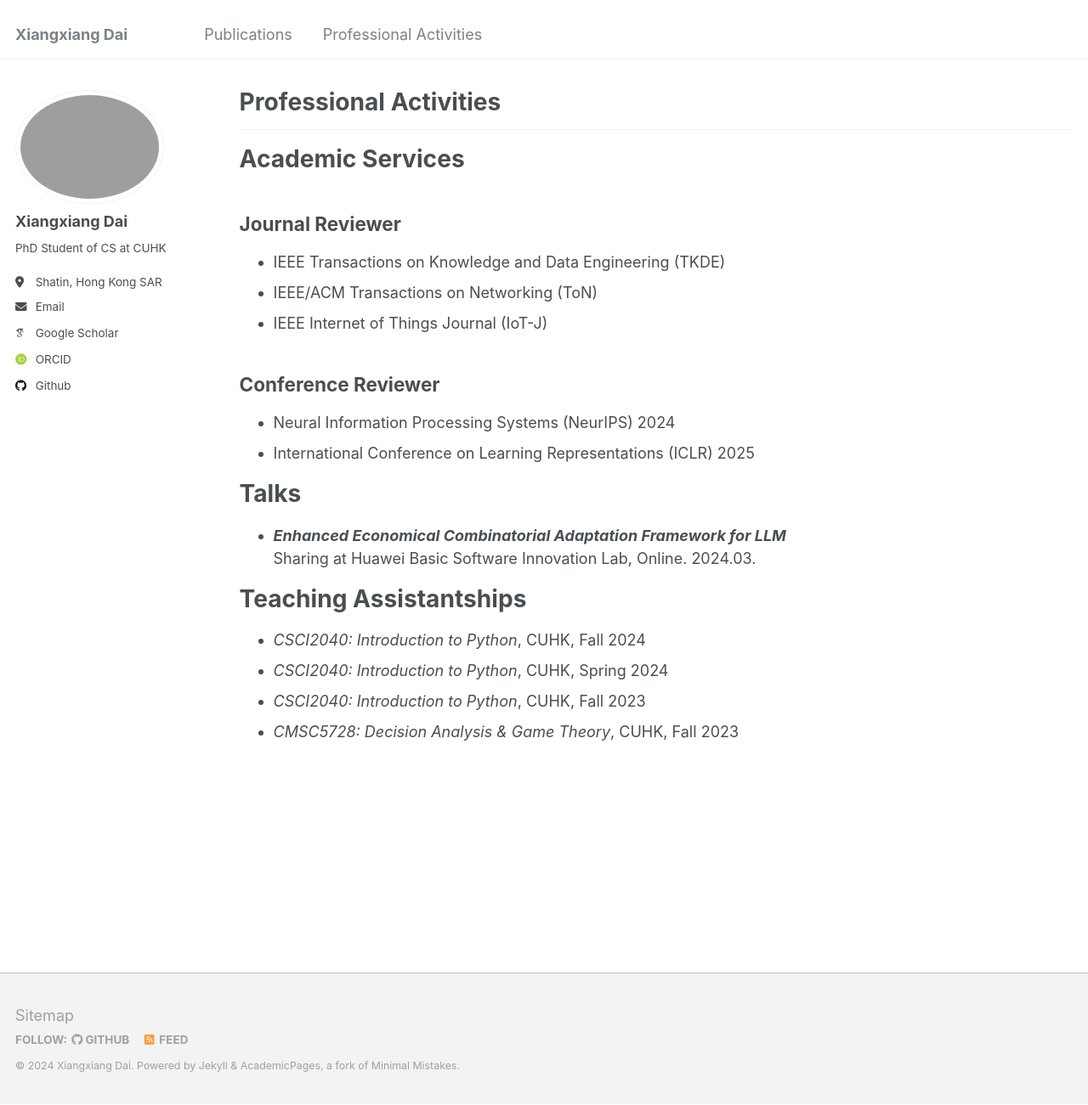
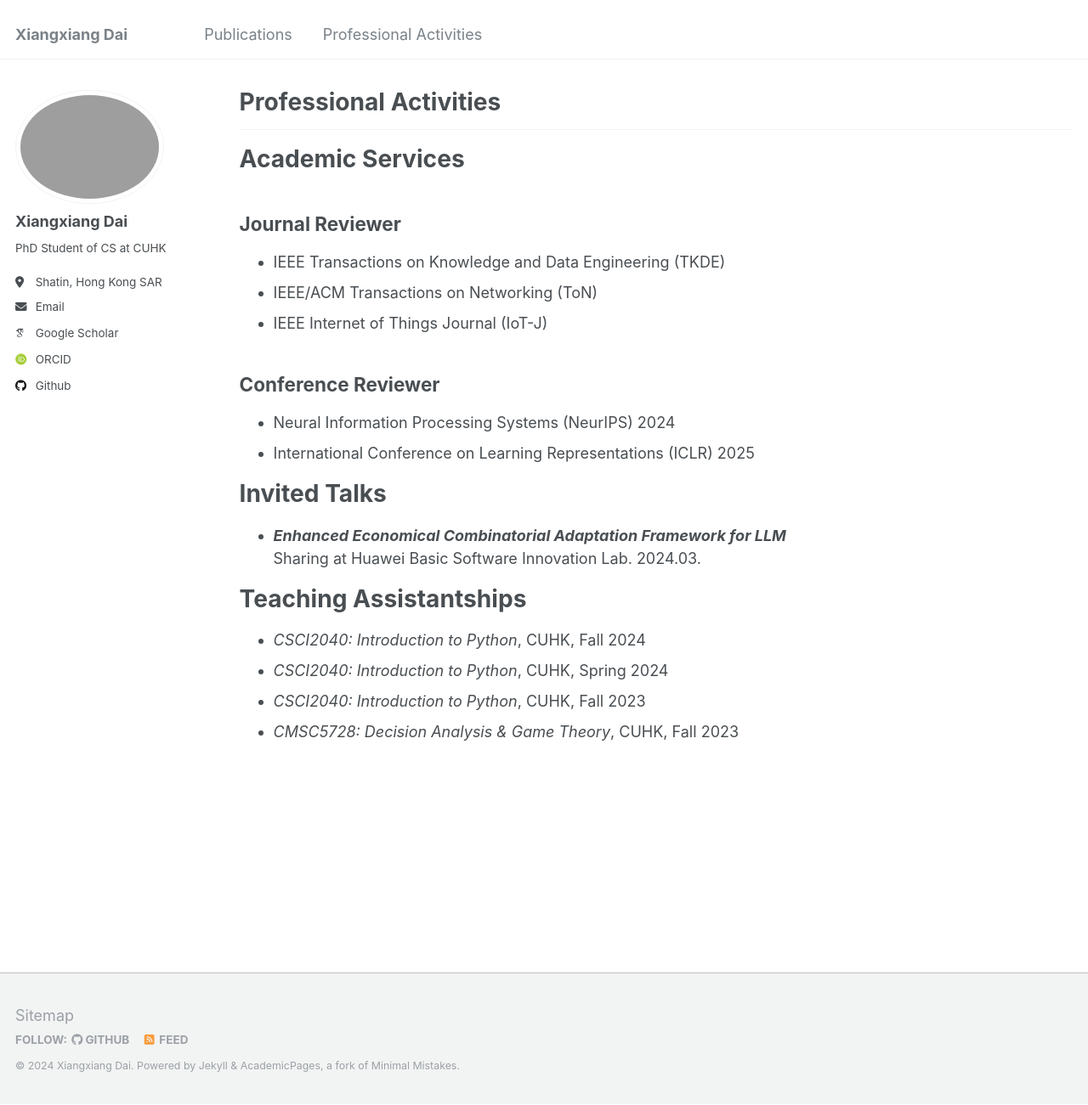
Before and after one commit to Dai-Xiang/daixiangxiang.github.io, a Jekyll site: the page built from _pages/activities.md, in a window 1280 px wide and 1301 px high. Shown: the whole window at 85% size. Built offline with Jekyll 4.4.1, drawn with Linux system fonts in a browser that asks for light colours; some web fonts are replaced.

Commit message:
Update activities.md

```diff
--- a/_pages/activities.md
+++ b/_pages/activities.md
@@ -18,9 +18,9 @@ author_profile: true
 + Neural Information Processing Systems (NeurIPS) 2024
 + International Conference on Learning Representations (ICLR) 2025
 
-# Talks
+# Invited Talks
 + ***Enhanced Economical Combinatorial Adaptation Framework for LLM*** \
-   Sharing at Huawei Basic Software Innovation Lab, Online. 2024.03.
+   Sharing at Huawei Basic Software Innovation Lab. 2024.03.
 
 # Teaching Assistantships
 + *CSCI2040: Introduction to Python*, CUHK, Fall 2024
```
